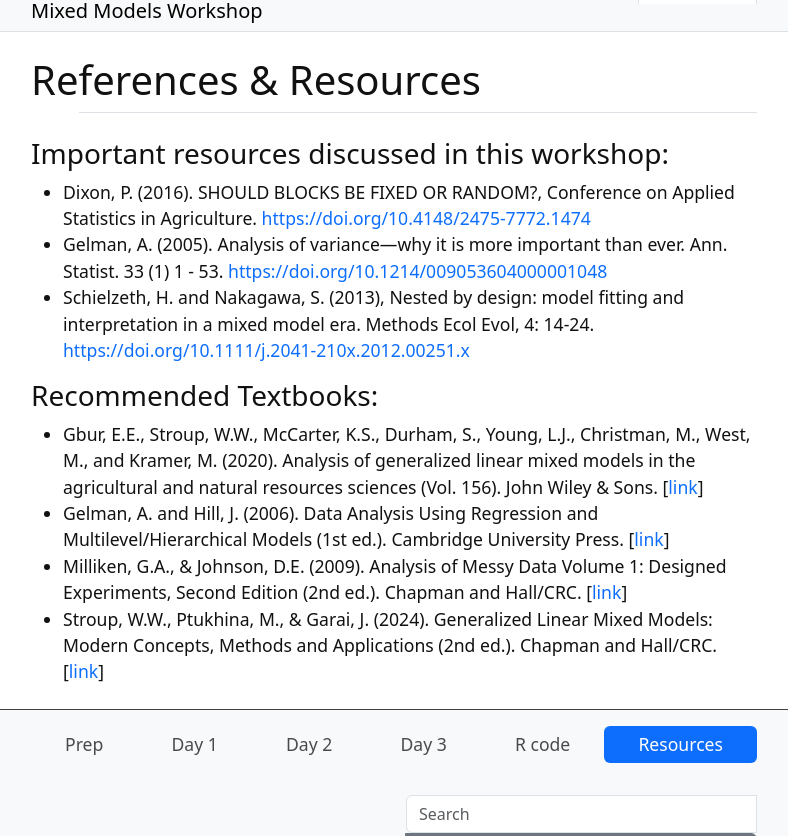
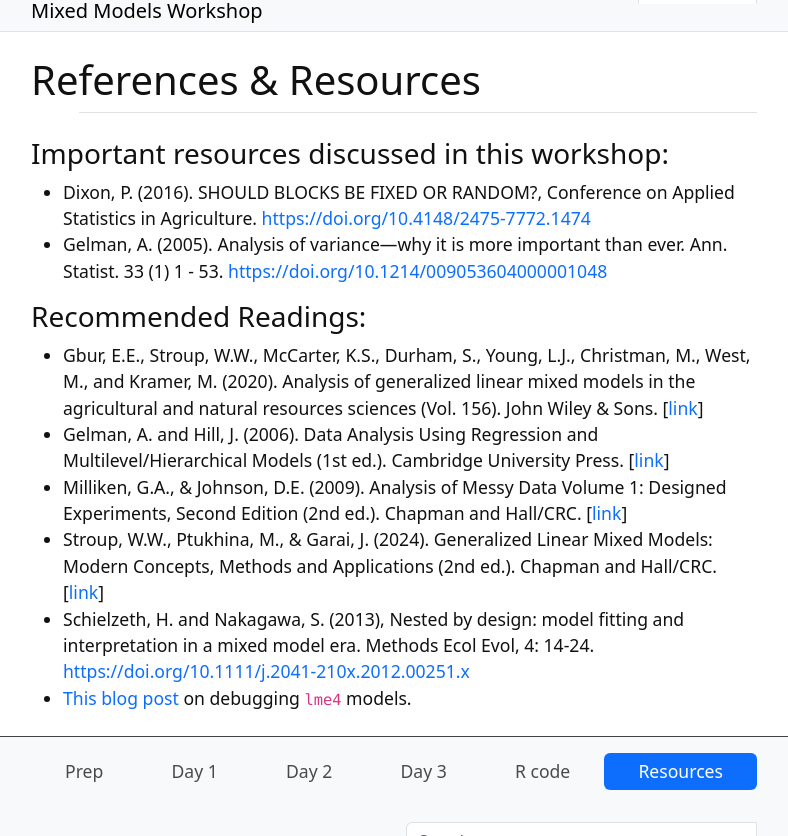
Before and after one commit to jlacasa/mixed-models-spring25, a Jekyll site: the page built from content/5-resources.md, in a window 1280 px wide, cut to the strip 121-957 px from the top of the page. Shown: the whole strip, without its empty margins (246-1034 px from the left). Built offline with Jekyll 4.4.1, drawn with Linux system fonts in a browser that asks for light colours.

Commit message:
updae resources

```diff
--- a/content/5-resources.md
+++ b/content/5-resources.md
@@ -7,11 +7,12 @@ nav: Resources
 
 - Dixon, P. (2016). SHOULD BLOCKS BE FIXED OR RANDOM?, Conference on Applied Statistics in Agriculture. [https://doi.org/10.4148/2475-7772.1474](https://newprairiepress.org/cgi/viewcontent.cgi?article=1474&context=agstatconference)
 - Gelman, A. (2005). Analysis of variance—why it is more important than ever. Ann. Statist. 33 (1) 1 - 53. [https://doi.org/10.1214/009053604000001048](https://projecteuclid.org/journals/annals-of-statistics/volume-33/issue-1/Analysis-of-variancewhy-it-is-more-important-than-ever/10.1214/009053604000001048.full)
-- Schielzeth, H. and Nakagawa, S. (2013), Nested by design: model fitting and interpretation in a mixed model era. Methods Ecol Evol, 4: 14-24. [https://doi.org/10.1111/j.2041-210x.2012.00251.x](https://doi.org/10.1111/j.2041-210x.2012.00251.x)
 
-### Recommended Textbooks:
+### Recommended Readings:
 
 - Gbur, E.E., Stroup, W.W., McCarter, K.S., Durham, S., Young, L.J., Christman, M., West, M., and Kramer, M. (2020). Analysis of generalized linear mixed models in the agricultural and natural resources sciences (Vol. 156). John Wiley & Sons. [[link](https://www.wiley.com/en-us/Analysis+of+Generalized+Linear+Mixed+Models+in+the+Agricultural+and+Natural+Resources+Sciences-p-9780891181828)]
 -	Gelman, A. and Hill, J. (2006). Data Analysis Using Regression and Multilevel/Hierarchical Models (1st ed.). Cambridge University Press. [[link](https://www.amazon.com/Analysis-Regression-Multilevel-Hierarchical-Models/dp/052168689X/ref=pd_lpo_sccl_3/131-3172861-4727912?pd_rd_w=mjiqJ&content-id=amzn1.sym.4c8c52db-06f8-4e42-8e56-912796f2ea6c&pf_rd_p=4c8c52db-06f8-4e42-8e56-912796f2ea6c&pf_rd_r=G0DJKJDQA9GM5S2RABKA&pd_rd_wg=Apa9i&pd_rd_r=e8be25f9-32fa-442e-a7e6-e51f94e5d229&pd_rd_i=052168689X&psc=1)]
 -	Milliken, G.A., & Johnson, D.E. (2009). Analysis of Messy Data Volume 1: Designed Experiments, Second Edition (2nd ed.). Chapman and Hall/CRC. [[link](https://doi.org/10.1201/EBK1584883340)]
 -	Stroup, W.W., Ptukhina, M., & Garai, J. (2024). Generalized Linear Mixed Models: Modern Concepts, Methods and Applications (2nd ed.). Chapman and Hall/CRC. [[link](https://www.routledge.com/Generalized-Linear-Mixed-Models-Modern-Concepts-Methods-and-Applications/Stroup-Ptukhina-Garai/p/book/9781498755566?srsltid=AfmBOop80SBSwTFMCIzkiTtYe-5uir_Xnw2KVZxa1oXb4LJWrLRx0Wwq)]
+- Schielzeth, H. and Nakagawa, S. (2013), Nested by design: model fitting and interpretation in a mixed model era. Methods Ecol Evol, 4: 14-24. [https://doi.org/10.1111/j.2041-210x.2012.00251.x](https://doi.org/10.1111/j.2041-210x.2012.00251.x)
+- [This blog post](https://rstudio-pubs-static.s3.amazonaws.com/33653_57fc7b8e5d484c909b615d8633c01d51.html) on debugging `lme4` models.
```
